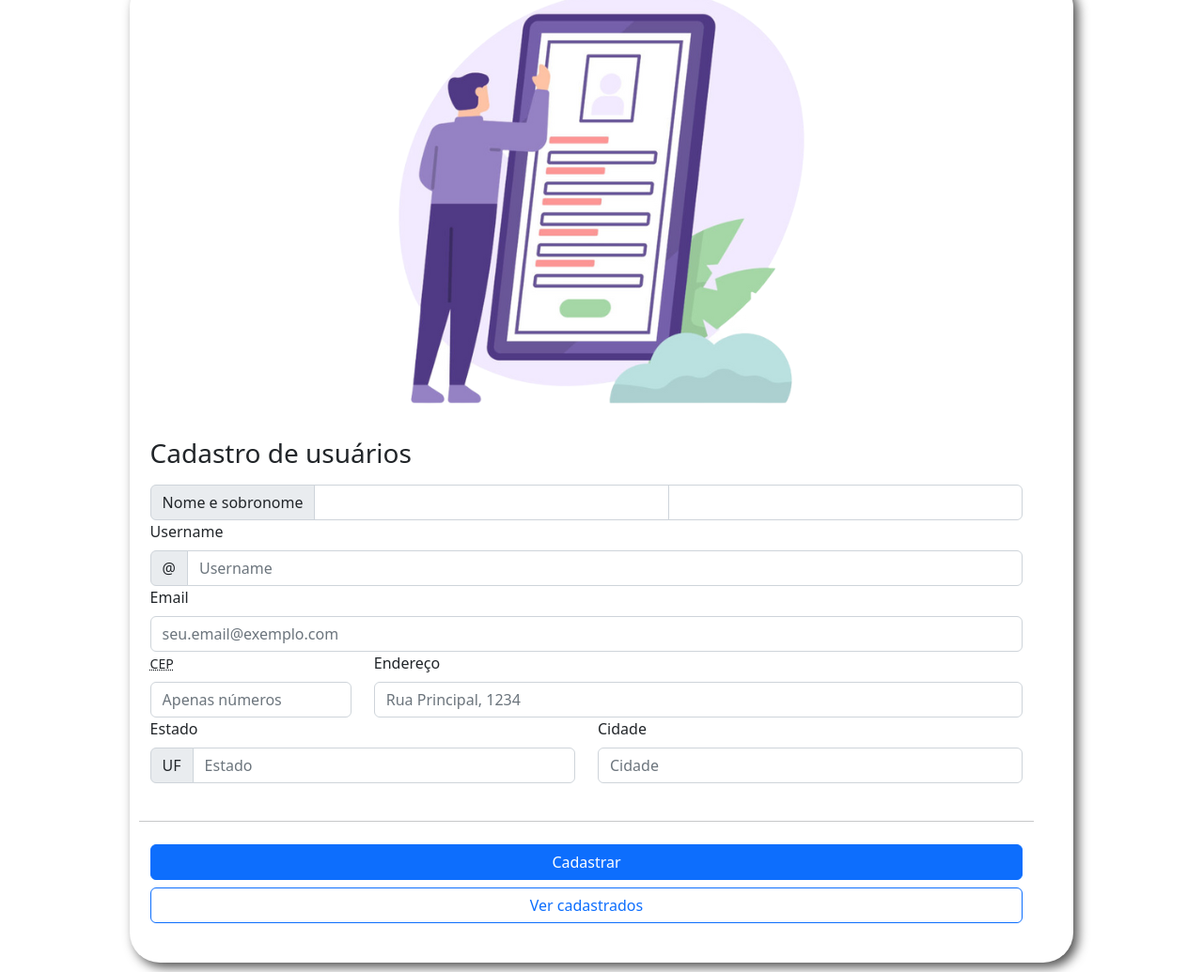
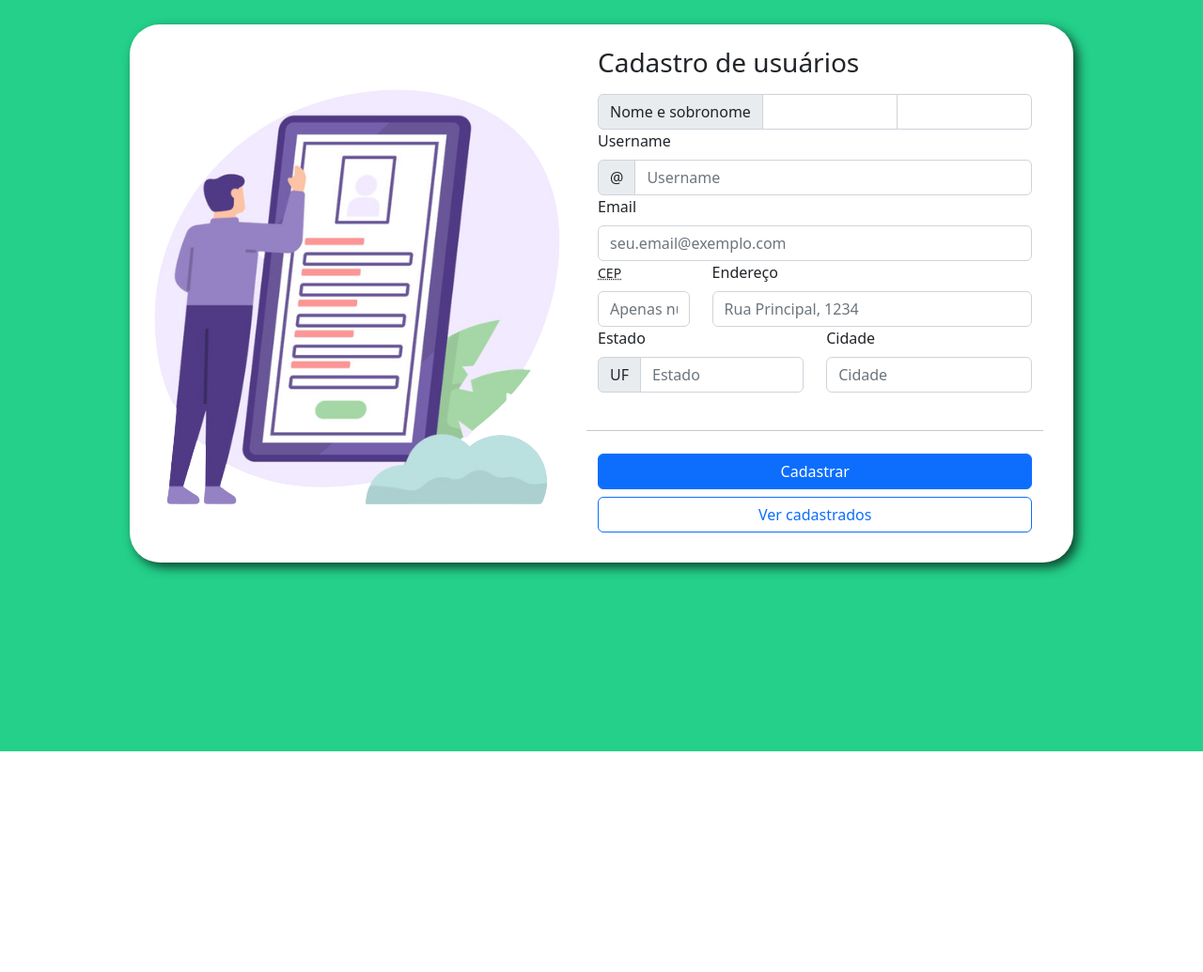
Before and after one commit to GuilhermeEnrique/CRUD_PHP, a PHP site: page / in a window 1280 px wide. Shown: the whole page at 94% size. After the commit the page ends 800 px from the top, so only its background shows below. Run offline with PHP 8.4, Linux system fonts and the light colour scheme.

Commit message:
atualização de front-end

```diff
--- a/css/style.css
+++ b/css/style.css
@@ -3,8 +3,9 @@
   background-color: #24d08a;
 }
 
-.fundo-bd{
+.fundo-bd {
   margin: 50px 0px 0px 0px;
+  display: flex;
   align-items: center;
   background-color: #24d08a;
 }
@@ -15,7 +16,43 @@
   display: flex;
   justify-content: center;
   align-items: center;
+  justify-items: center;
+}
 
+.main {
+  padding: 0, 625rem;
+  background-color: #fff;
+  border-radius: 2rem;
+  justify-content: center;
+  align-items: center;
+  display: flex;
+  width: 80%;
+  box-shadow: 5px 5px 12px rgba(0, 0, 0, 0.678);
+  margin-bottom: 0, 625rem;
+  /* margin-top: 7rem; */
+}
+
+.main-list {
+  padding: 1rem;
+  background-color: #fff;
+  border-radius: 2rem;
+  justify-content: center;
+  align-items: center;
+  display: flex;
+  width: 80%;
+  box-shadow: 5px 5px 12px rgba(0, 0, 0, 0.678);
+}
+
+.main-editar {
+  padding: 1rem;
+  background-color: #fff;
+  border-radius: 2rem;
+  justify-content: center;
+  align-items: center;
+  display: flex;
+  width: 80%;
+  box-shadow: 5px 5px 12px rgb(0 0 0 / 68%);
+  /* margin-top: 8rem; */
 }
 
 .col-md-8 {
@@ -27,25 +64,13 @@
   margin-bottom: 2rem;
 }
 
-.main {
-  padding: 10px;
-  background-color: #fff;
-  border-radius: 2rem;
-  justify-content: center;
-  align-items: center;
-  display: flex;
-  width: 80%;
-  box-shadow: 5px 5px 12px rgba(0, 0, 0, 0.678);
-  margin-bottom: 10px;
-}
-
-.cadastro {
+.cadastro-img {
   display: flex;
   align-items: center;
   justify-content: center;
-  height: 50vh;
-  background-color: rgb(255, 255, 255);
-  margin-bottom: 2rem;
+  justify-items: center;
+  height: auto;
+  margin-bottom: 1rem;
 }
 
 .form {
@@ -112,15 +137,15 @@
   --bs-btn-disabled-border-color: #198754;
 } */
 
-.table-bg{
+.table-bg {
   text-align: center;
-  background: rgba(141, 139, 139, 0.3) ;
+  background: rgba(141, 139, 139, 0.3);
 }
 
-.fundo{
+.fundo {
   margin-bottom: 10px;
 }
 
-.title{
+.title {
   text-align: center;
 }
--- a/index.php
+++ b/index.php
@@ -9,10 +9,10 @@
     <link rel="stylesheet" href="css/style.css">
 </head>
 
-<body>
+<body class="fundo-bd">
     <div class="container-fluid mainContainer">
         <div class="row g-4 main">
-            <div class="col cadastro">
+            <div class="col cadastro-img">
                 <img src="./img/cadastro.png" class="mx-auto d-block">
             </div>
             <div class="col form">
@@ -37,6 +37,7 @@
                             <label for="email" class="form-label">Email </label>
                             <input type="email" class="form-control" id="email" name="email" placeholder="seu.email@exemplo.com" required="">
                         </div>
+
                         <div class="col-md-3">
                             <label for="cep" class="form-label"><abbr title="Código de Endereçamento Postal" class="initialism">CEP</abbr></label>
                             <input type="text" class="form-control" id="cep" name="cep" placeholder="Apenas números" required="">
@@ -59,7 +60,9 @@
                             <label for="city" class="form-label">Cidade</label>
                             <input type="text" class="form-control" id="city" name="city" placeholder="Cidade">
                         </div>
+
                         <hr class="my-4">
+
                         <div class="d-grid gap-2 col-12 mx-auto">
                             <button class="btn btn-primary" type="submit">Cadastrar</button>
                             <a href="./list.php" class="btn btn-outline-primary" type="button">Ver cadastrados</a>
@@ -70,7 +73,6 @@
             </div>
         </div>
     </div>
-    </div>
     <script src="https://cdn.jsdelivr.net/npm/bootstrap@5.2.0-beta1/dist/js/bootstrap.bundle.min.js" integrity="sha384-pprn3073KE6tl6bjs2QrFaJGz5/SUsLqktiwsUTF55Jfv3qYSDhgCecCxMW52nD2" crossorigin="anonymous"></script>
 </body>
 
--- a/list.php
+++ b/list.php
@@ -21,7 +21,7 @@
 
 <body class="fundo-bd">
     <div class="container-flex mainContainer">
-        <div class="row g-3 main">
+        <div class="row g-3 main-list">
             <div class="col-12 title">
                 <h3>
                     Usuários cadastrados
```
Also changed, not shown: editar.php (+9 -10 lines), img/cadastro.png.
